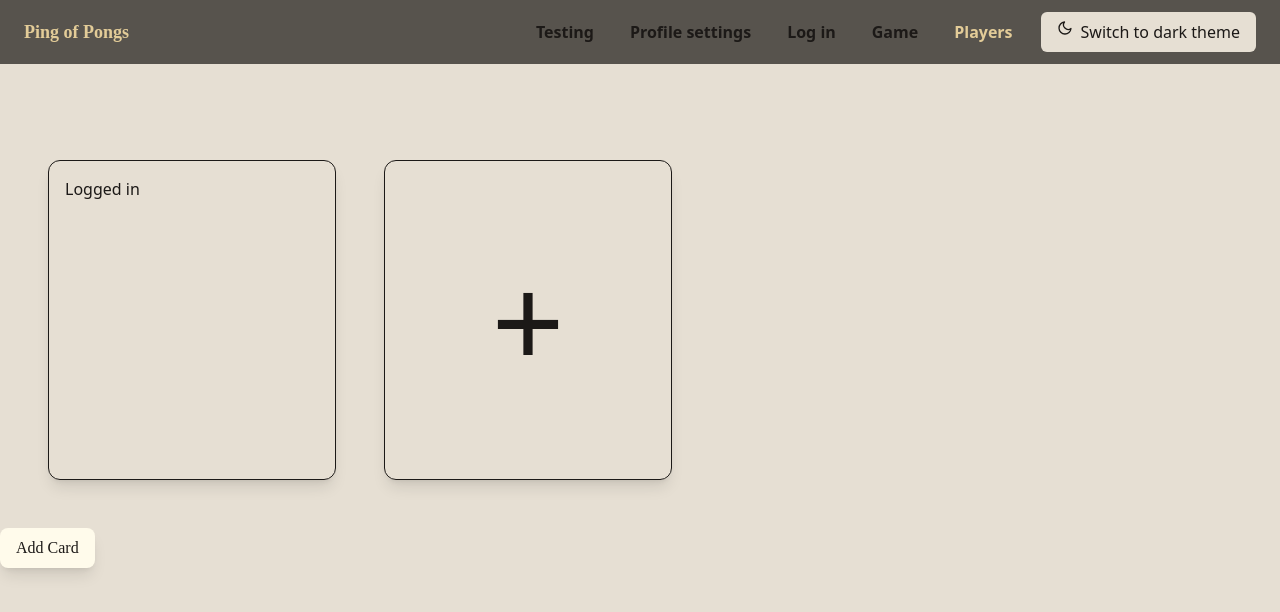
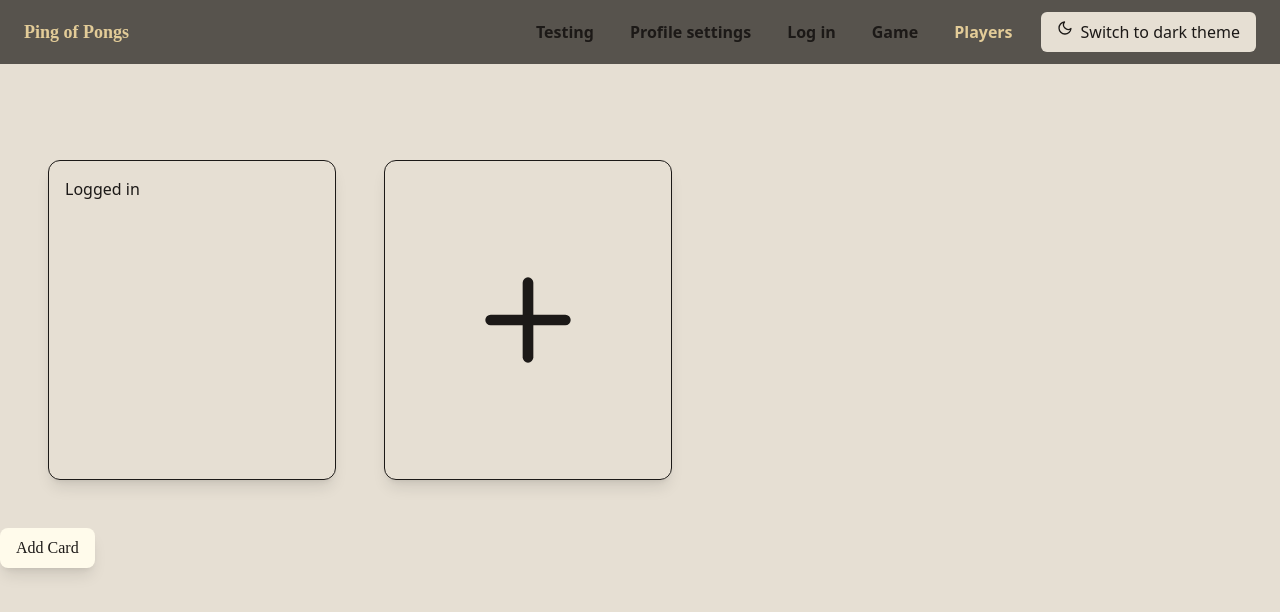
Before and after one commit to JiggyStardust/transcendence, a React (Vite) app in the folder frontend/: page /players in a window 1280 px wide. Shown: the top 612 px of the page. Built offline with nearby package versions, Linux system fonts and the light colour scheme; a web font is replaced by a local one.

Commit message:
Changed + to icon and centered it

```diff
--- a/frontend/src/pages/Players.tsx
+++ b/frontend/src/pages/Players.tsx
@@ -2,6 +2,7 @@ import { Button } from "../components/Button";
 import Input from "../components/Input";
 import { PROXY_URL } from "../constants";
 import { useState } from "react";
+import { FiPlus } from "react-icons/fi";
 
 const LoginCard = () => {
 	return (
@@ -22,8 +23,8 @@ const Players = () => {
   };
 
 	const AddCard = ({ onAdd }) => (
-	  <button onClick={onAdd} className="text-9xl w-72 h-80 border flex-shrink-0 snap-start rounded-xl shadow-lg cursor-pointer">
-	    +
+	  <button onClick={onAdd} className="flex items-center justify-center w-72 h-80 border flex-shrink-0 snap-start rounded-xl shadow-lg cursor-pointer">
+	    <FiPlus size="128"/>
 	  </button>
 	);
 
```
